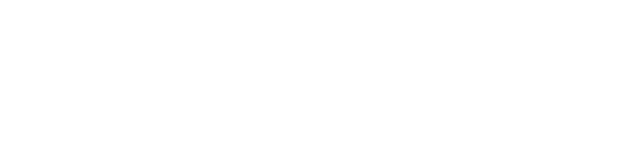
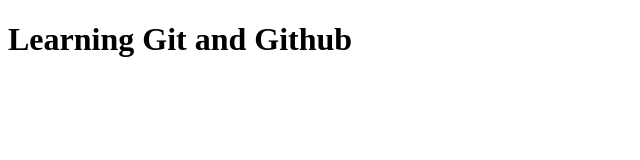
Before and after one commit to shivali4645/Another_One, a plain HTML site: page index.html in a window 1280 px wide. Shown: the whole page, without its empty margins (0-640 px from the left). Drawn offline with Linux system fonts and the light colour scheme.

Commit message:
Added new header

```diff
--- a/index.html
+++ b/index.html
@@ -6,6 +6,6 @@
     <title>Document</title>
 </head>
 <body>
-
+    <h1>Learning Git and Github</h1>
 </body>
 </html>
```
